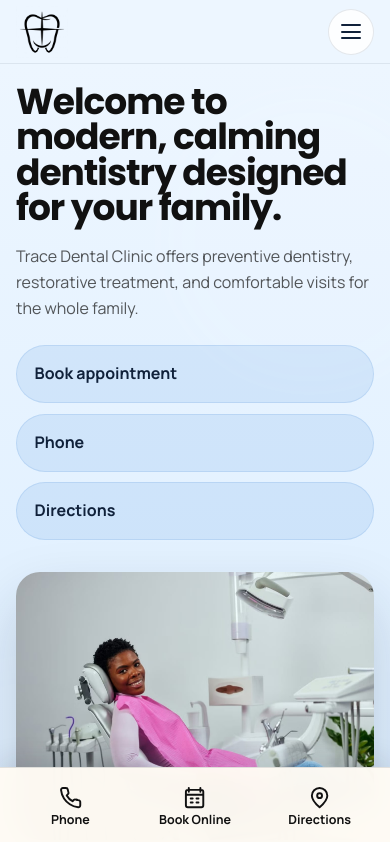
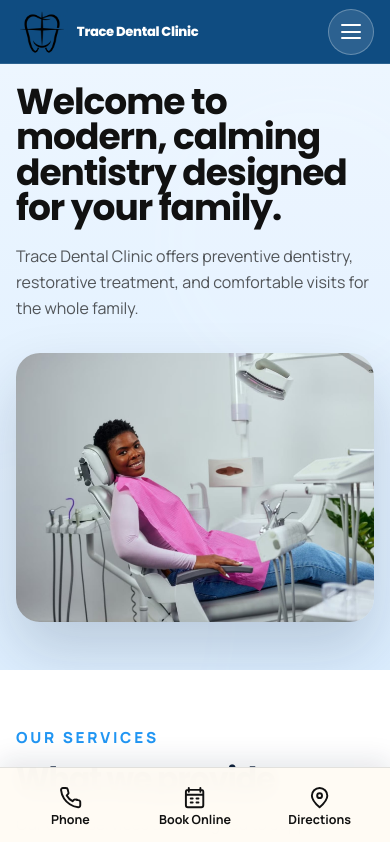
Before and after one commit to KamauRuth/Trace-Dental-Clinic, a Next.js app: page / in a window 390 px wide. Shown: the top 842 px of the page. Built offline with nearby package versions, Linux system fonts and the light colour scheme.

Commit message:
Polish mobile booking page and blue header

```diff
--- a/app/globals.css
+++ b/app/globals.css
@@ -113,9 +113,9 @@
   position: sticky;
   top: 0;
   z-index: 50;
-  background: #f7f2e9;
+  background: #0f4c81;
   backdrop-filter: blur(18px);
-  border-bottom: 1px solid rgba(16, 33, 58, 0.08);
+  border-bottom: 1px solid rgba(255, 255, 255, 0.12);
 }
 
 .site-header-inner {
@@ -160,12 +160,12 @@
 }
 
 .brand-title {
-  color: var(--ink);
+  color: #ffffff;
   font-size: 1.05rem;
 }
 
 .brand-slogan {
-  color: var(--muted);
+  color: rgba(255, 255, 255, 0.76);
   font-size: 0.8rem;
   font-weight: 600;
 }
@@ -183,9 +183,9 @@
   width: 2.9rem;
   height: 2.9rem;
   border-radius: 999px;
-  border: 1px solid var(--border);
-  background: rgba(255, 255, 255, 0.85);
-  color: var(--ink);
+  border: 1px solid rgba(255, 255, 255, 0.28);
+  background: rgba(255, 255, 255, 0.12);
+  color: #ffffff;
 }
 
 .mobile-nav {
@@ -234,22 +234,22 @@
   display: grid;
   gap: 0.25rem;
   padding: 0.75rem;
-  border: 1px solid var(--border);
+  border: 1px solid rgba(255, 255, 255, 0.14);
   border-radius: 1rem;
-  background: #f7f2e9;
+  background: #0f4c81;
   box-shadow: var(--shadow-md);
 }
 
 .mobile-nav-panel > a:not(.nav-cta) {
   padding: 0.75rem 0.85rem;
   border-radius: 0.75rem;
-  color: var(--ink);
+  color: #ffffff;
   font-weight: 700;
 }
 
 .mobile-nav-panel > a:not(.nav-cta):hover,
 .mobile-nav-panel > a:not(.nav-cta):focus-visible {
-  background: rgba(16, 33, 58, 0.06);
+  background: rgba(255, 255, 255, 0.12);
 }
 
 .mobile-nav-cta {
@@ -264,13 +264,13 @@
 }
 
 .site-nav a {
-  color: #10213a;
+  color: #ffffff;
   font-weight: 600;
 }
 
 .site-nav a:hover,
 .site-nav a:focus-visible {
-  color: #ffffff;
+  color: #bce2ff;
 }
 
 .nav-cta {
@@ -703,6 +703,170 @@
   margin-bottom: 2rem;
 }
 
+.appointment-page {
+  min-height: 100vh;
+  background: linear-gradient(180deg, #dceeff 0%, #f5faff 55%, #ffffff 100%);
+}
+
+.appointment-header {
+  position: relative;
+  overflow: hidden;
+  margin-bottom: 1.5rem;
+  padding: clamp(1.5rem, 4vw, 3rem);
+  border-radius: var(--radius-xl);
+  color: #ffffff;
+  background: linear-gradient(135deg, #0c4f91 0%, #167ccc 55%, #2ea0ff 100%);
+  box-shadow: var(--shadow-lg);
+}
+
+.appointment-header::after {
+  content: "";
+  position: absolute;
+  width: 15rem;
+  height: 15rem;
+  right: -4rem;
+  bottom: -7rem;
+  border-radius: 50%;
+  background: rgba(255, 255, 255, 0.1);
+}
+
+.appointment-back {
+  position: relative;
+  z-index: 1;
+  display: inline-flex;
+  margin-bottom: 1.5rem;
+  font-size: 0.9rem;
+  font-weight: 800;
+}
+
+.appointment-header-copy {
+  position: relative;
+  z-index: 1;
+  max-width: 45rem;
+}
+
+.appointment-header .section-eyebrow {
+  margin-bottom: 0.65rem;
+  color: #d9efff;
+}
+
+.appointment-header h1 {
+  margin: 0;
+  font-family: 'Poppins', sans-serif;
+  font-size: clamp(2rem, 3vw + 1rem, 4rem);
+  line-height: 1.02;
+  letter-spacing: -0.05em;
+}
+
+.appointment-header-copy > p:last-child {
+  max-width: 58ch;
+  margin: 1rem 0 0;
+  color: rgba(255, 255, 255, 0.88);
+}
+
+.appointment-grid {
+  display: grid;
+  grid-template-columns: minmax(0, 1.35fr) minmax(17rem, 0.65fr);
+  gap: 1.25rem;
+  align-items: start;
+}
+
+.appointment-form {
+  padding: clamp(1.25rem, 3vw, 2rem);
+}
+
+.appointment-form-heading {
+  display: flex;
+  align-items: center;
+  gap: 0.85rem;
+}
+
+.appointment-form-heading > span {
+  display: grid;
+  flex: 0 0 auto;
+  width: 2.5rem;
+  height: 2.5rem;
+  place-items: center;
+  border-radius: 50%;
+  color: #ffffff;
+  background: var(--brand);
+  font-weight: 800;
+}
+
+.appointment-form-heading h2,
+.appointment-form-heading p {
+  margin: 0;
+}
+
+.appointment-form-heading p {
+  color: var(--muted);
+  font-size: 0.9rem;
+}
+
+.field-label {
+  display: grid;
+  min-width: 0;
+  gap: 0.4rem;
+  color: var(--ink);
+  font-size: 0.9rem;
+  font-weight: 800;
+}
+
+.appointment-field-row {
+  display: grid;
+  grid-template-columns: repeat(2, minmax(0, 1fr));
+  gap: 0.9rem;
+}
+
+.appointment-notice {
+  position: sticky;
+  top: 7rem;
+  padding: clamp(1.25rem, 3vw, 1.75rem);
+  color: #ffffff;
+  background: linear-gradient(160deg, #102f55, #0f5c9e);
+}
+
+.appointment-notice .success-mark {
+  color: #ffffff;
+  background: rgba(255, 255, 255, 0.16);
+}
+
+.appointment-step {
+  margin-bottom: 0.35rem !important;
+  color: #bce2ff !important;
+  text-transform: uppercase;
+  letter-spacing: 0.15em;
+  font-size: 0.75rem;
+  font-weight: 800;
+}
+
+.appointment-notice h3 {
+  margin: 0 0 0.65rem;
+  font-family: 'Poppins', sans-serif;
+  font-size: 1.35rem;
+}
+
+.appointment-notice > p:not(.appointment-step) {
+  color: rgba(255, 255, 255, 0.8);
+}
+
+.appointment-contact {
+  display: grid;
+  gap: 0.2rem;
+  margin-top: 1.5rem;
+  padding-top: 1.25rem;
+  border-top: 1px solid rgba(255, 255, 255, 0.16);
+}
+
+.appointment-contact span {
+  color: rgba(255, 255, 255, 0.7);
+  font-size: 0.82rem;
+}
+
+.appointment-contact a {
+  font-weight: 800;
+}
+
 .blog-page-hero,
 .notice-card,
 .contact-card {
@@ -1069,7 +1233,16 @@
   }
 
   .brand-copy-desktop {
+    display: flex;
+  }
+
+  .brand-copy-desktop .brand-slogan {
     display: none;
+  }
+
+  .brand-copy-desktop .brand-title {
+    font-size: clamp(0.82rem, 2.5vw, 1rem);
+    white-space: nowrap;
   }
 
   .brand-logo {
@@ -1092,6 +1265,37 @@
 @media (max-width: 780px) {
   body {
     padding-bottom: calc(4.75rem + env(safe-area-inset-bottom));
+  }
+
+  .appointment-page {
+    padding: 1rem 0 2rem;
+  }
+
+  .appointment-header {
+    margin-bottom: 1rem;
+    padding: 1.35rem;
+    border-radius: 1.5rem;
+  }
+
+  .appointment-back {
+    margin-bottom: 2rem;
+  }
+
+  .appointment-header h1 {
+    font-size: clamp(2rem, 10vw, 3rem);
+  }
+
+  .appointment-grid,
+  .appointment-field-row {
+    grid-template-columns: 1fr;
+  }
+
+  .appointment-grid {
+    gap: 1rem;
+  }
+
+  .appointment-notice {
+    position: static;
   }
 
   .mobile-quick-actions {
@@ -1165,12 +1369,9 @@
     display: inline-flex;
   }
 
-  .brand-copy-desktop {
-    display: none;
-  }
-
   .brand {
     width: auto;
+    gap: 0.55rem;
   }
 
   .brand-logo {
@@ -1266,12 +1467,6 @@
   }
 }
 
-/* Keep all primary page surfaces within the blue palette. */
-.site-header,
-.mobile-nav-panel {
-  background: #edf6ff;
-}
-
 .hero {
   background: linear-gradient(180deg, #edf6ff 0%, #dceeff 100%);
 }
--- a/app/page.js
+++ b/app/page.js
@@ -126,11 +126,6 @@
               <p className="hero-lead">
                 Trace Dental Clinic offers preventive dentistry, restorative treatment, and comfortable visits for the whole family.
               </p>
-              <div className="hero-badges hero-actions-mobile">
-                <Link href="/appointment" className="badge badge-action">Book appointment</Link>
-                <Link href="tel:+254795512428" className="badge badge-action">Phone</Link>
-                <Link href="#footer" className="badge badge-action">Directions</Link>
-              </div>
             </div>
 
             <div className="hero-visual">
```
Also changed, not shown: app/appointment/page.js (+48 -52 lines).
